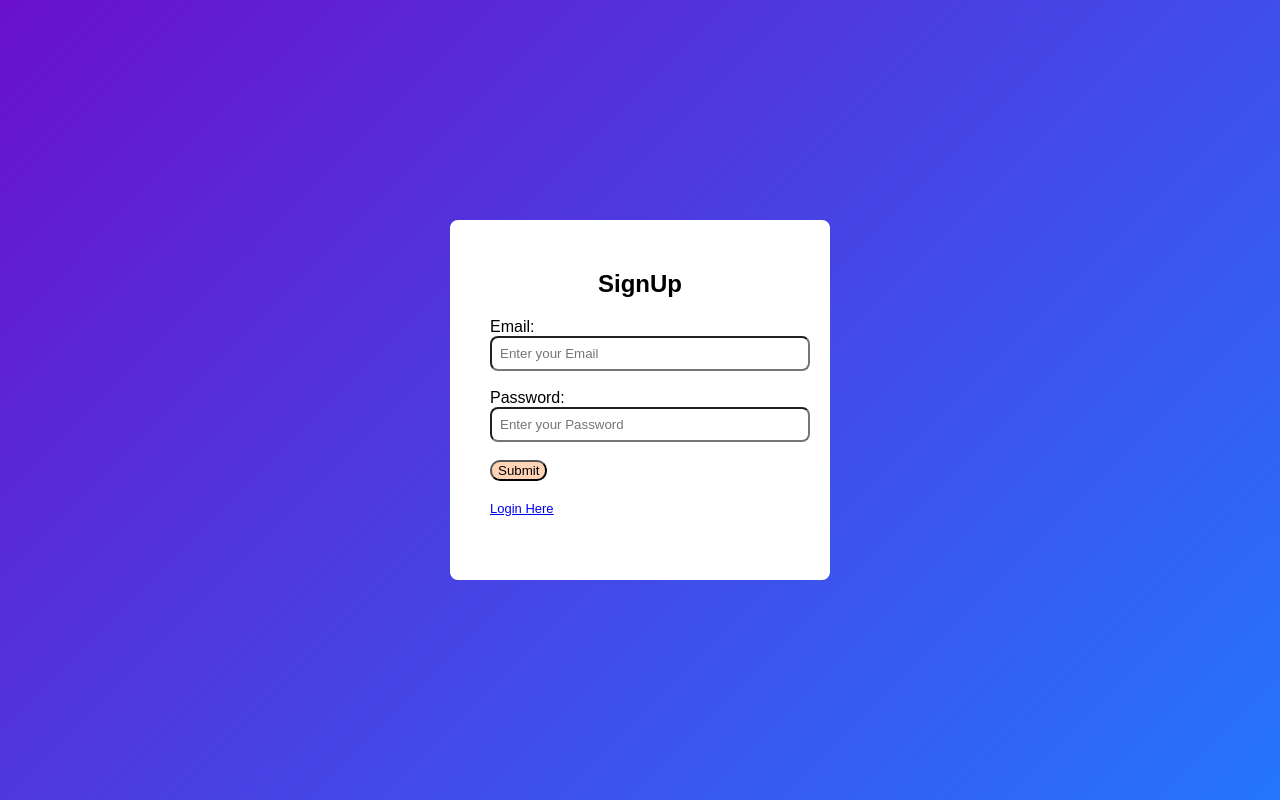
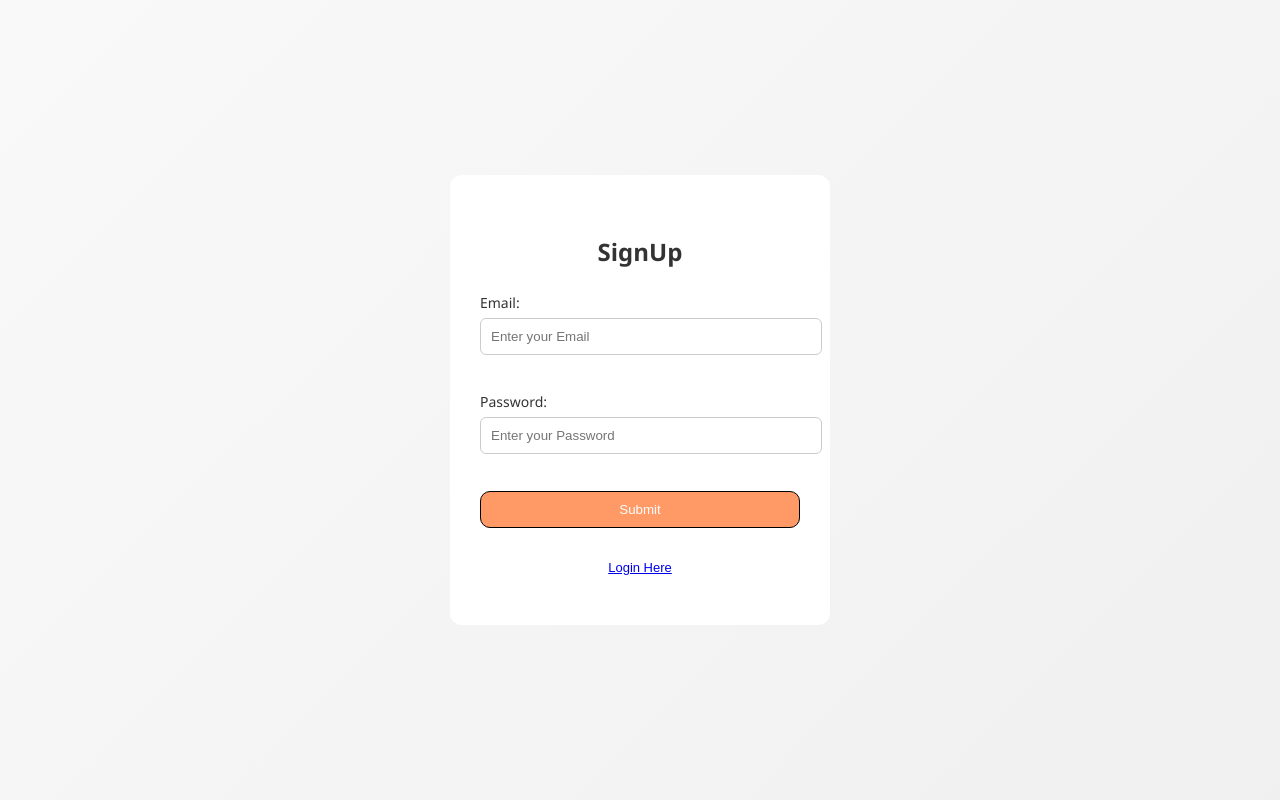
Before and after one commit to hyoond/TT4L-04, a Flask app: page /signup in a window 1280 px wide. Run offline with Flask 3, Linux system fonts and the light colour scheme.

Commit message:
Make the signup and login page look modern

```diff
--- a/static/stylesignup.css
+++ b/static/stylesignup.css
@@ -1,6 +1,6 @@
 body {
-    font-family: Arial, sans-serif;
-    background: linear-gradient(135deg, #6a11cb 0%, #2575fc 100%);
+    font-family: 'Segoe UI', Tahoma, Geneva, Verdana, sans-serif, sans-serif;
+    background: linear-gradient(135deg, #f9f9f9 0%, #f0f0f0 100%);
     display: flex;
     justify-content: center;
     align-items: center;
@@ -9,36 +9,48 @@ body {
 }
 
 .login-box {
-    background-color: white;
-    padding: 30px 40px;
-    border-radius: 8px;
-    width: 300px;
-    height: 300px;
+    background-color: rgb(255, 255, 255);
+    padding: 40px 30px;
+    border-radius: 12px;
+    width: 320px;
+    box-shadow: inset;
 }
 
 h2 {
     text-align: center;
-    margin-bottom: 20px;
+    margin-bottom: 25px;
+    color: #333;
 }
 
 label {
     display: block;
-    size: 10px;
+    margin-bottom: 6px;
+    font-size: 14px;
+    color: #333;
 
 }
 input[type="email"],
 input[type="password"] {
     width: 100%;
-    padding: 8px;
-    border-radius: 8px;
+    padding: 10px;
+    border-radius: 6px;
+    margin-bottom: 15px;
+    border:1px solid #ccc
 
 }
 
 button {
-    background-color: rgb(255, 211, 182);
+    width: 100%;
+    background-color: #ff9966;
     border-radius: 10px;
+    color: white;
+    padding: 10px;
+    border: 1.5px solid black;
 }
 
 a {
+    display: block;
+    padding: 10px;
     font: 13px sans-serif;
+    text-align: center;
 }
```
